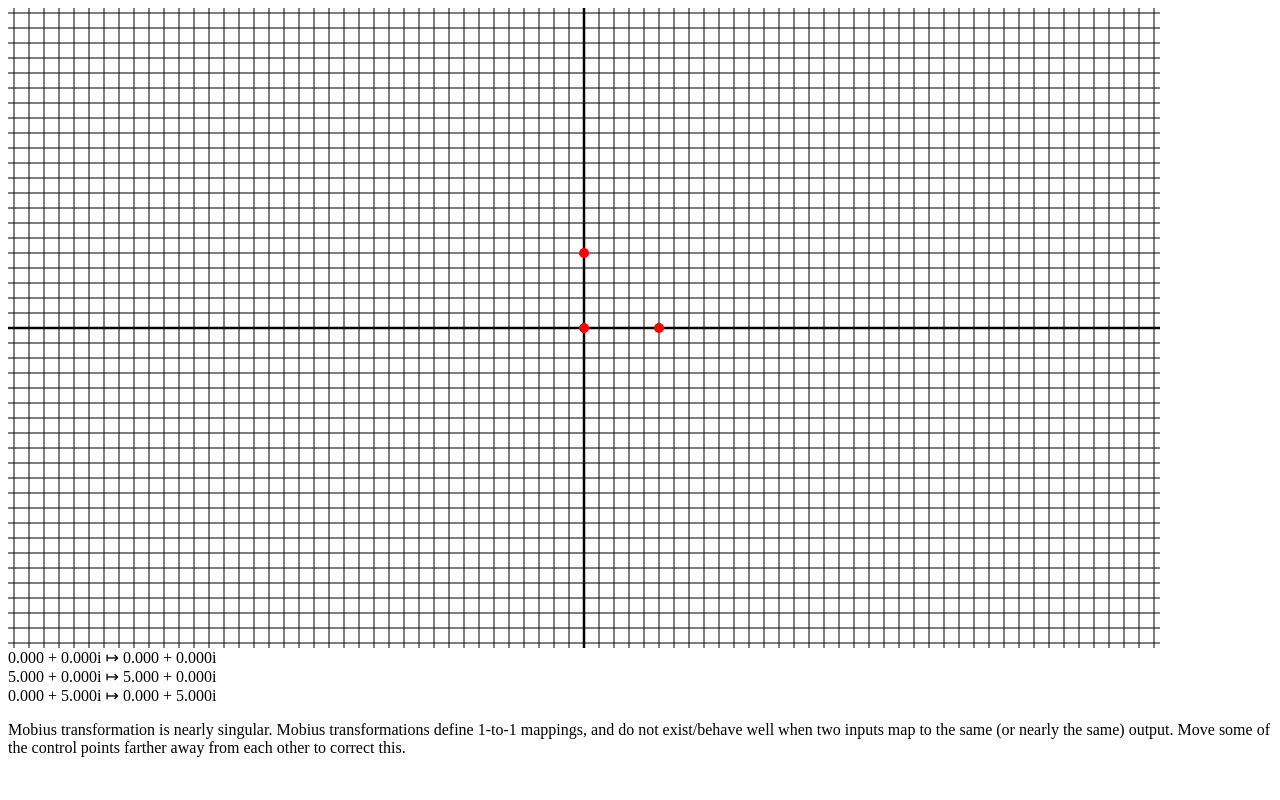
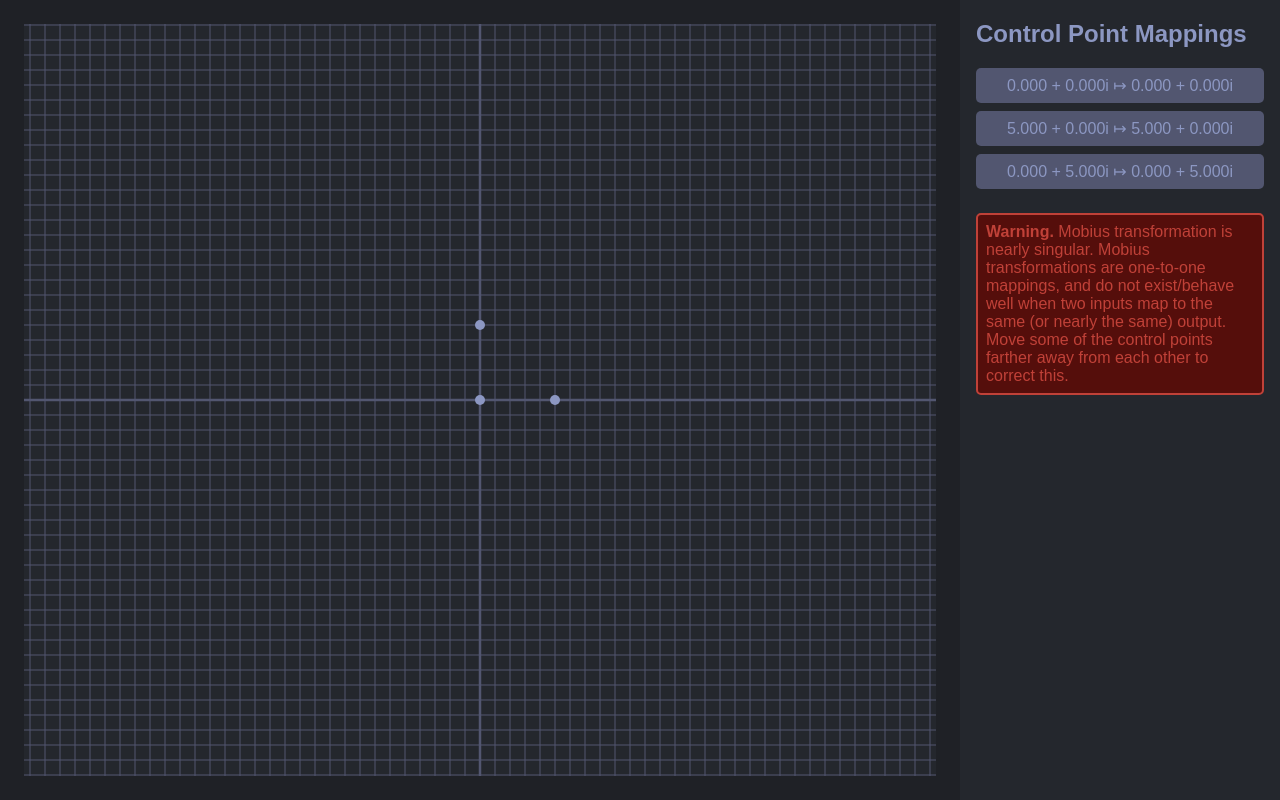
Before and after one commit to luojason/mobius-tform-app, a React (Vite) app: page / in a window 1280 px wide. Built offline with nearby package versions, Linux system fonts and the light colour scheme.

Commit message:
Apply initial CSS styling and layout to UI.

```diff
--- a/src/App.tsx
+++ b/src/App.tsx
@@ -1,23 +1,20 @@
 import { MobiusGraph } from "./display/MobiusGraph";
-import { ControlPointDisplay } from "./sidebar/ControlPointDisplay";
 import { useGlobalState } from "./hooks/useGlobalState";
 import { GlobalState } from "./model/backend";
-import { ErrorDisplay } from "./sidebar/ErrorDisplay";
+import { Sidebar } from "./sidebar/Sidebar";
+import styles from "./app.module.css";
 
 interface AppProps {
-    initial: GlobalState;
+    readonly initial: GlobalState;
 }
 
 export function App({ initial }: AppProps) {
     const [globalState, dispatch] = useGlobalState(initial);
 
     return (
-        <>
+        <div className={styles.app}>
             <MobiusGraph globalState={globalState} dispatch={dispatch} />
-            <ControlPointDisplay mapping={globalState.points.val1} />
-            <ControlPointDisplay mapping={globalState.points.val2} />
-            <ControlPointDisplay mapping={globalState.points.val3} />
-            {(globalState.exists) ? null : <ErrorDisplay />}
-        </>
+            <Sidebar globalState={globalState} />
+        </div>
     )
 }
--- /dev/null
+++ b/src/app.module.css
@@ -0,0 +1,4 @@
+.app {
+    display: flex;
+    height: 100%;
+}
--- a/src/display/GraphCanvas.tsx
+++ b/src/display/GraphCanvas.tsx
@@ -33,10 +33,11 @@ export function GraphCanvas({ extent, curves }: GraphCanvasProps) {
 
             ctxt.clearRect(-ctxt.canvas.width / 2, -ctxt.canvas.height / 2, ctxt.canvas.width, ctxt.canvas.height);
 
-            ctxt.strokeStyle = 'black';
+            // TODO: obtain color from theme context state rather than hardcoded
+            ctxt.strokeStyle = '#525670';
             drawGridlines(ctxt);
 
-            ctxt.strokeStyle = 'blue';
+            ctxt.strokeStyle = '#757D92';
             for (const curve of curves) {
                 drawCurve(ctxt, curve, extent);
             }
--- a/src/display/MobiusGraph.tsx
+++ b/src/display/MobiusGraph.tsx
@@ -37,7 +37,7 @@ export function MobiusGraph({ globalState, dispatch }: MobiusGraphProps) {
         return <MovablePoint
             key={key}
             value={globalState.points[key].out}
-            onValueChange={action}
+            onChange={action}
             containingExtent={extent}
         />;
     });
--- a/src/display/MovablePoint.tsx
+++ b/src/display/MovablePoint.tsx
@@ -5,17 +5,21 @@ import { ExtComplex } from "../model/backend";
 
 interface MovablePointProps {
     readonly value: ExtComplex;
-    readonly onValueChange: (c: C.Complex) => void;
+    readonly onChange: (c: C.Complex) => void;
     readonly containingExtent: C.Extent2d;
 }
 
 /**
  * Displays a control point for the Mobius transformation which can be moved.
+ *
+ * NOTE: for the transform to be computed correctly,
+ * the parent element for this component should have 0 padding and 0 border.
  */
-export function MovablePoint({ value, onValueChange: setValue, containingExtent }: MovablePointProps) {
+export function MovablePoint({ value, onChange, containingExtent }: MovablePointProps) {
     const ref = useRef<HTMLDivElement>(null);
     const [clicked, setClicked] = useState(false);
 
+    // TODO: do not render point when out of bounds
     // render the position of the point via CSS transform
     let style: React.CSSProperties;
     if (value === 'inf') {
@@ -41,8 +45,7 @@ export function MovablePoint({ value, onValueChange: setValue, containingExtent
                     let p = getPosition(e, ref.current!.parentElement!);
                     p = C.constrainCoord(p, containingExtent);
                     const c = C.transformComplex(p, containingExtent);
-
-                    setValue(c);
+                    onChange(c);
                 }
             }}
             onPointerDown={e => {
@@ -56,7 +59,6 @@ export function MovablePoint({ value, onValueChange: setValue, containingExtent
     )
 }
 
-// TODO: use content box somehow, OR ensure padding/border of containing div is 0
 function getPosition(e: React.PointerEvent<Element>, parent: Element): C.Position2d {
     const rect = parent.getBoundingClientRect();
     return {
--- a/src/display/graph.module.css
+++ b/src/display/graph.module.css
@@ -1,14 +1,22 @@
+/*
+ NOTE: graphContainer must have no padding/border to ensure point transform calculations are correct
+*/
 .graphContainer {
-    position: relative; /* use relative position to establish new containing block */
-    width: 90vw;
-    height: 80vh;
-    background-color: white;
-    /* temporary values to show border */
-    /* border-width: 1px;
-    border-color: black;
-    border: solid; */
+    /* use relative position to establish new containing block */
+    position: relative;
+    flex: 1 1 60%;
+    min-width: 100px;
+    /* subtract margins from total height */
+    height: calc(100% - 3rem);
+    background-color: var(--background-2);
+    margin: 1.5rem;
 }
 
+/*
+ The canvas needs to have width/height completely determined by its ancestors (i.e. not set to auto).
+ This is because the canvas uses its CSS width/height to set its logical width/height.
+ If the logical width/height also determines its CSS properties, this can cause an infinite feedback loop.
+*/
 .canvas {
     width: 100%;
     height: 100%;
@@ -16,7 +24,7 @@
 
 .controlPoint {
     position: absolute;
-    background-color: red;
+    background-color: var(--foreground);
     border-radius: 50%;
     left: -5px;
     top: -5px;
--- a/src/main.tsx
+++ b/src/main.tsx
@@ -1,10 +1,11 @@
 import { StrictMode } from "react";
 import { createRoot } from "react-dom/client";
 import { App } from "./App";
-import { generateMobiusTransformation, GenerateMobiusTransformationProps } from "./model/backend";
+import * as B from "./model/backend";
+import "./root.css";
 
 /** Initial configuration of the control points. */
-const INITIAL_MAPPING: GenerateMobiusTransformationProps = {
+const INITIAL_MAPPING: B.GenerateMobiusTransformationProps = {
     points: {
         val1: { in: [0, 0], out: [0, 0] },
         val2: { in: [5, 0], out: [5, 0] },
@@ -13,7 +14,7 @@ const INITIAL_MAPPING: GenerateMobiusTransformationProps = {
 };
 
 // first call backend to generate the initial set of curves to display, prior to rendering
-generateMobiusTransformation(INITIAL_MAPPING).then(initialState =>
+B.generateMobiusTransformation(INITIAL_MAPPING).then(initialState =>
     createRoot(document.getElementById("root") as HTMLElement).render(
         <StrictMode>
             <App initial={initialState} />
--- /dev/null
+++ b/src/root.css
@@ -0,0 +1,38 @@
+/*
+This file initializes all CSS variables and global CSS properties,
+as well as styling top-level elements not controlled by React.
+*/
+
+:root {
+    /* primary background color */
+    --background: #1f2126;
+    /* secondary background color (e.g. for nested elements) */
+    --background-2: #24272d;
+    /* tertiary background color (e.g. for nested elements) */
+    --background-3: #525670;
+    /* primary foreground color (e.g. for text) */
+    --foreground: #8c97c2;
+    /* secondary foreground color */
+    --foreground-2: #757d92;
+    /* alternative background color for elements requiring attention (e.g. errors) */
+    --alert-background: #550e0b;
+    /* alternative text/foreground color for elements requiring attention (e.g. errors) */
+    --alert-color: #c04138;
+
+
+    background-color: var(--background);
+    color: var(--foreground);
+    font-family: Arial, Helvetica, sans-serif;
+    color-scheme: dark;
+}
+
+body {
+    box-sizing: border-box;
+    margin: 0;
+    padding: 0;
+    height: 100vh;
+}
+
+#root {
+    height: 100%;
+}
--- a/src/sidebar/ControlPointDisplay.tsx
+++ b/src/sidebar/ControlPointDisplay.tsx
@@ -1,4 +1,5 @@
 import { ExtComplex, SamplePointMapping } from "../model/backend";
+import styles from "./sidebar.module.css";
 
 const DIGITS_OF_PRECISION = 3;
 
@@ -8,7 +9,7 @@ interface DisplayProps {
 
 export function ControlPointDisplay({ mapping }: DisplayProps) {
     return (
-        <div>
+        <div className={styles.pointDisplay}>
             {`${display(mapping.in)} ↦ ${display(mapping.out)}`}
         </div>
     )
--- a/src/sidebar/ErrorDisplay.tsx
+++ b/src/sidebar/ErrorDisplay.tsx
@@ -1,10 +1,14 @@
+import styles from "./sidebar.module.css";
+
+// TODO: add svg symbol to error display
 export function ErrorDisplay() {
     return (
-        <p>
+        <div className={styles.error}>
+            <strong>Warning. </strong>
             Mobius transformation is nearly singular.
-            Mobius transformations define 1-to-1 mappings,
+            Mobius transformations are one-to-one mappings,
             and do not exist/behave well when two inputs map to the same (or nearly the same) output.
             Move some of the control points farther away from each other to correct this.
-        </p>
+        </div>
     );
 }
--- /dev/null
+++ b/src/sidebar/Sidebar.tsx
@@ -0,0 +1,20 @@
+import { GlobalState } from "../model/backend";
+import { ControlPointDisplay } from "./ControlPointDisplay";
+import { ErrorDisplay } from "./ErrorDisplay";
+import styles from "./sidebar.module.css";
+
+interface SidebarProps {
+    readonly globalState: GlobalState;
+}
+
+export function Sidebar({ globalState }: SidebarProps) {
+    return (
+        <div className={styles.sidebar}>
+            <h2>Control Point Mappings</h2>
+            <ControlPointDisplay mapping={globalState.points.val1} />
+            <ControlPointDisplay mapping={globalState.points.val2} />
+            <ControlPointDisplay mapping={globalState.points.val3} />
+            {(globalState.exists) ? null : <ErrorDisplay />}
+        </div>
+    )
+}
--- /dev/null
+++ b/src/sidebar/sidebar.module.css
@@ -0,0 +1,25 @@
+.sidebar {
+    flex: 1 0 10em;
+    max-width: 18em;
+    padding-inline: 1rem;
+    background-color: var(--background-2);
+    overflow: auto;
+}
+
+.pointDisplay {
+    margin-block: 0.5rem;
+    padding: 0.5rem;
+    border-radius: 5px;
+    text-align: center;
+    background-color: var(--background-3);
+}
+
+.error {
+    box-sizing: border-box;
+    margin-block: 1.5rem;
+    padding: 0.5rem;
+    border: 2px solid var(--alert-color);
+    border-radius: 5px;
+    background-color: var(--alert-background);
+    color: var(--alert-color);
+}
```
